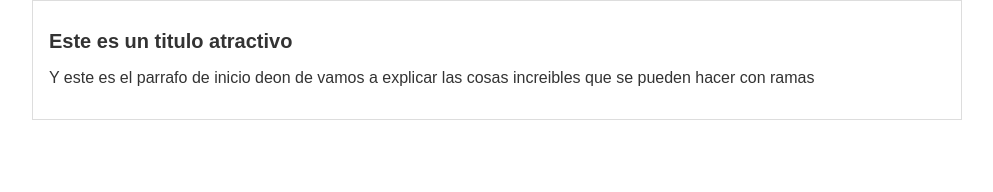
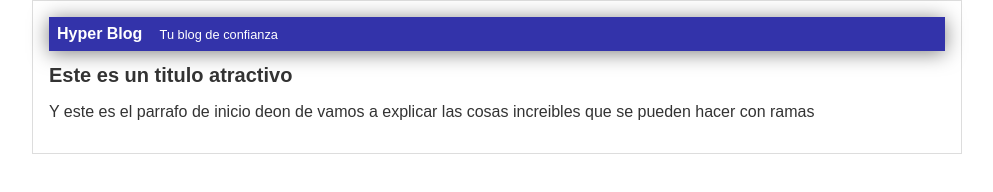
Before and after one commit to cmartinez11/prueba-git, a plain HTML site: page index.html in a window 1280 px wide. Shown: the whole page, without its empty margins (143-1136 px from the left). Drawn offline with Linux system fonts and the light colour scheme.

Commit message:
finalizada la cabecera con diseño azul

```diff
--- a/index.html
+++ b/index.html
@@ -8,13 +8,12 @@
 </head>
 <body>
     <div id="container">
-        <div id="cabecera">
-            <div id="post">
-                <h1>Este es un titulo atractivo</h1>
-                <p>Y este es el parrafo de inicio deon de vamos a
+        <div id="cabecera">Hyper Blog <span id="tagline">Tu blog de confianza</span></div>
+        <div id="post">
+            <h1>Este es un titulo atractivo</h1>
+            <p>Y este es el parrafo de inicio deon de vamos a
                     explicar las cosas increibles que se pueden hacer con ramas
-                </p>
-            </div>
+            </p>
         </div>
     </div>
 </body>
--- a/style.css
+++ b/style.css
@@ -5,6 +5,22 @@ body{
     margin: 0;
     padding: 0;
     font-size: 16px;
+}
+
+#cabecera{
+    background: #33A;
+    box-shadow: 0px 2px 20px 0px rgba(0,0,0,0.5);
+    color: white;
+    font-weight: bold;
+    margin: 0;
+    padding: 0.5em;
+}
+
+#cabecera #tagline{
+    padding: 0 0 0 1em;
+    font-weight: normal;
+    font-size: 0.8em;
+
 }
 
 #container{
```
